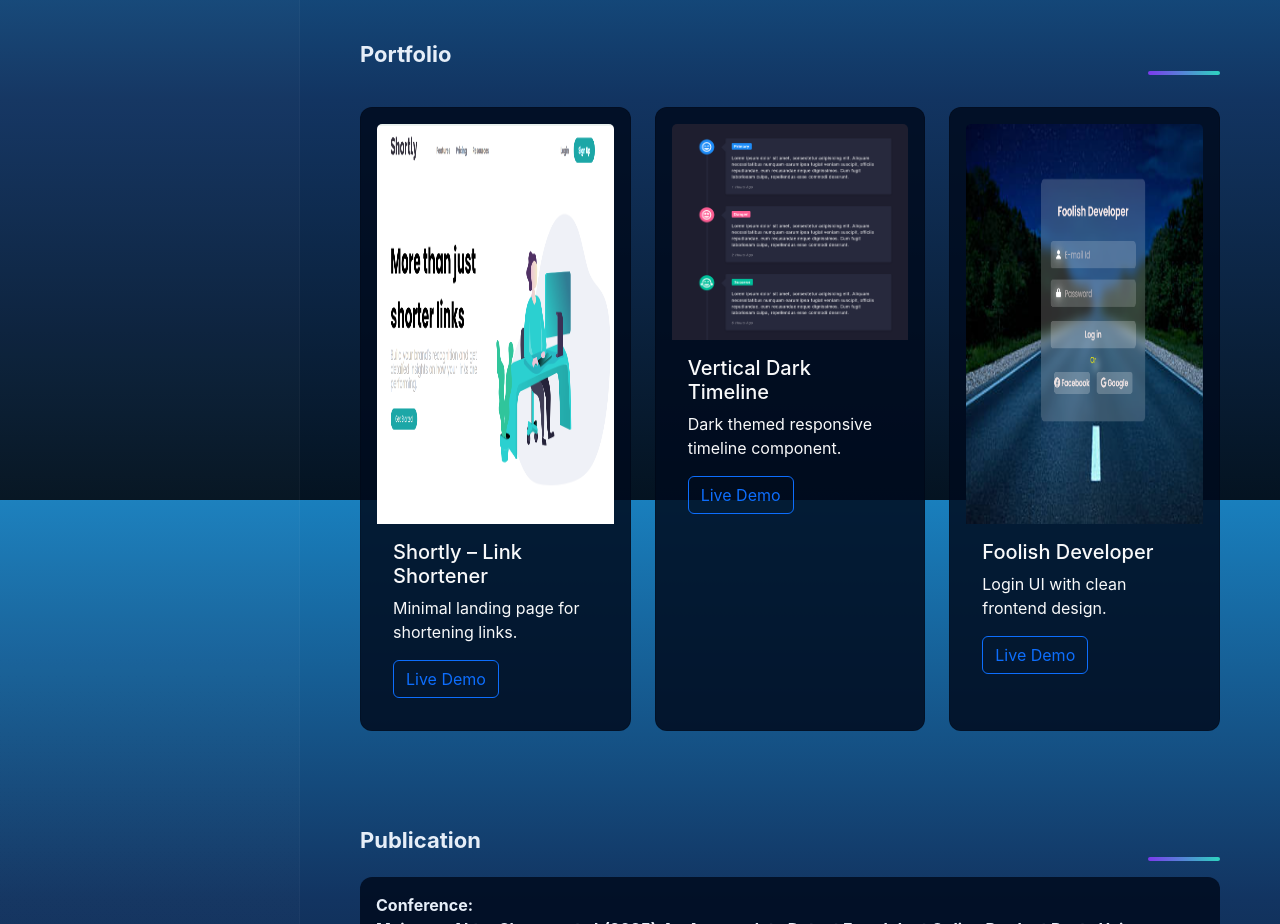
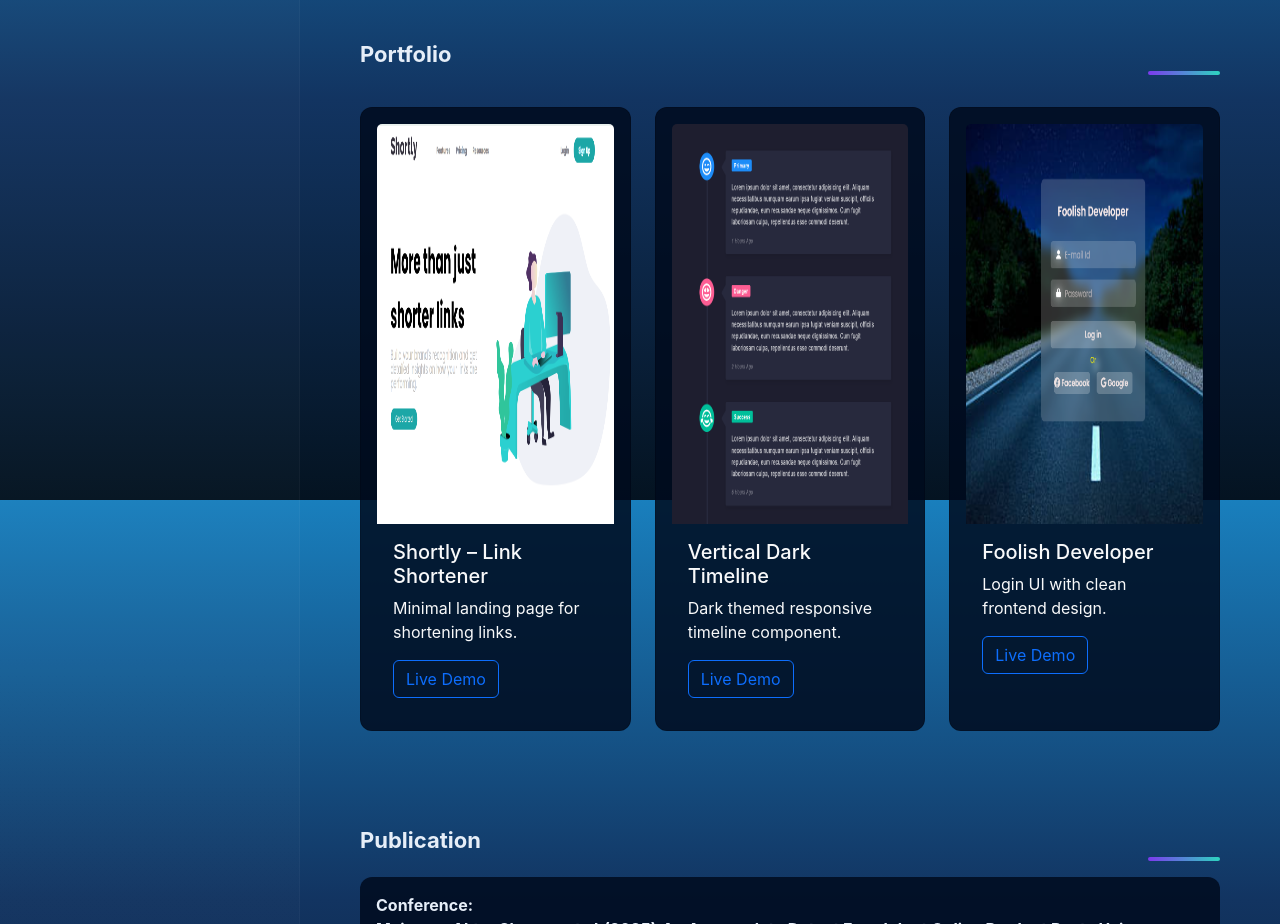
Before and after one commit to Maimuna-shaon/Personal-CV, a plain HTML site: page index.html in a window 1280 px wide. Shown: the part 1900-2824 px from the top of the page. Drawn offline with nearby package versions, Linux system fonts and the light colour scheme.

Commit message:
Update index.html

```diff
--- a/index.html
+++ b/index.html
@@ -315,7 +315,7 @@
         <!-- Timeline Project -->
         <div class="col-md-6 col-lg-4">
           <div class="card project-card h-100" data-project="timeline">
-            <img src="verticle.png" class="card-img-top" alt="Timeline Project">
+            <img src="verticle.png" class="card-img-top" alt="Timeline Project" height="400px">
             <div class="card-body">
               <h5 class="card-title text-light">Vertical Dark Timeline</h5>
               <p class="card-text text-light">Dark themed responsive timeline component.</p>
```
